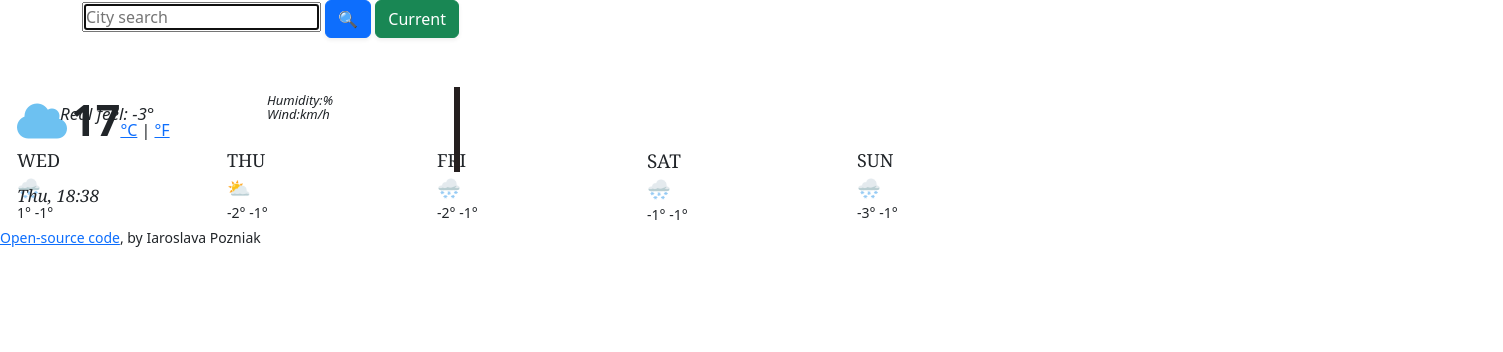
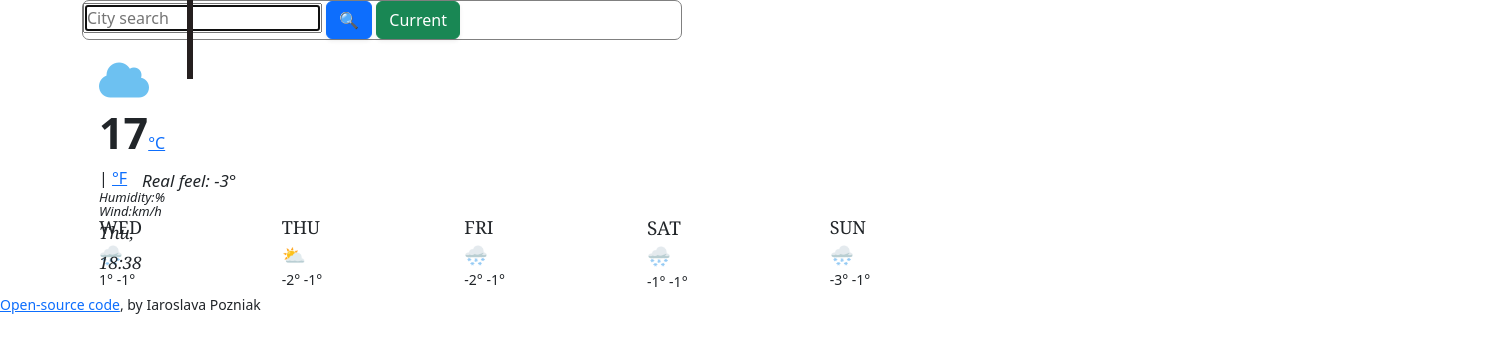
Before and after one commit to ladyyasita/my-weather-project, a website built with Parcel: page index.html in a window 1280 px wide. Shown: the whole page, 1503 px wide, since content can reach past the window. Built offline with nearby package versions, Linux system fonts and the light colour scheme; no server answers.

Commit message:
updating styles

```diff
--- a/index.html
+++ b/index.html
@@ -20,6 +20,7 @@
   </head>
   <body>
     <div class="container">
+      <div class="weather-app">
       <form class="search-form" id="search-form">
         <input
           type="search"
@@ -37,6 +38,7 @@
       </form>
     </div>
     <div class="row">
+      <div class="col-1">
       <div class="current">
         <i class="fa-solid fa-cloud cloud-icon"></i>
         <span class="current-temp" id="current-temp"> 17</span
@@ -45,14 +47,17 @@
           |
           <a href="#" id="fahr-link">°F</a></span
         >
+        </div>
+       <div class="col-3">
         <div class="climate">
           <div>Humidity:<span class="humidity" id="humidity"></span>%</div>
           <div>Wind:<span class="wind" id="wind"></span>km/h</div>
+</div>
+</div>
+<div class="col-6">
+          <div class="vl"></div>
 
-          <div class="vl"></div>
-        </div>
 
-        <div class="col-12">
           <div class="weather-topic">
             <div class="city" id="city"></div>
             <div class="datetime" id="datetime"></div>
@@ -89,7 +94,10 @@
         <div class="icon">🌨</div>
         <div class="temprature">-3° -1°</div>
       </div>
+      </div>
     </div>
+    </div>
+    </body>
     <small
       ><a
         href="https://github.com/ladyyasita/my-weather-project"
--- a/src/styles.css
+++ b/src/styles.css
@@ -1,5 +1,10 @@
 h1 {
   color: mediumturquoise;
+}
+.weather-app {
+  max-width: 600px;
+  border: 1px solid grey;
+  border-radius: 7px;
 }
 .cloud-icon {
   font-size: 40px;
@@ -26,8 +31,6 @@ h1 {
 }
 .climate {
   position: relative;
-  left: 250px;
-  top: -60px;
   font-size: 13px;
   font-style: italic;
   line-height: 1.1;
@@ -67,7 +70,6 @@ h1 {
   font-size: 19px;
 }
 .current {
-  margin-top: 30px;
 }
 a {
   text-transform: none;
```
